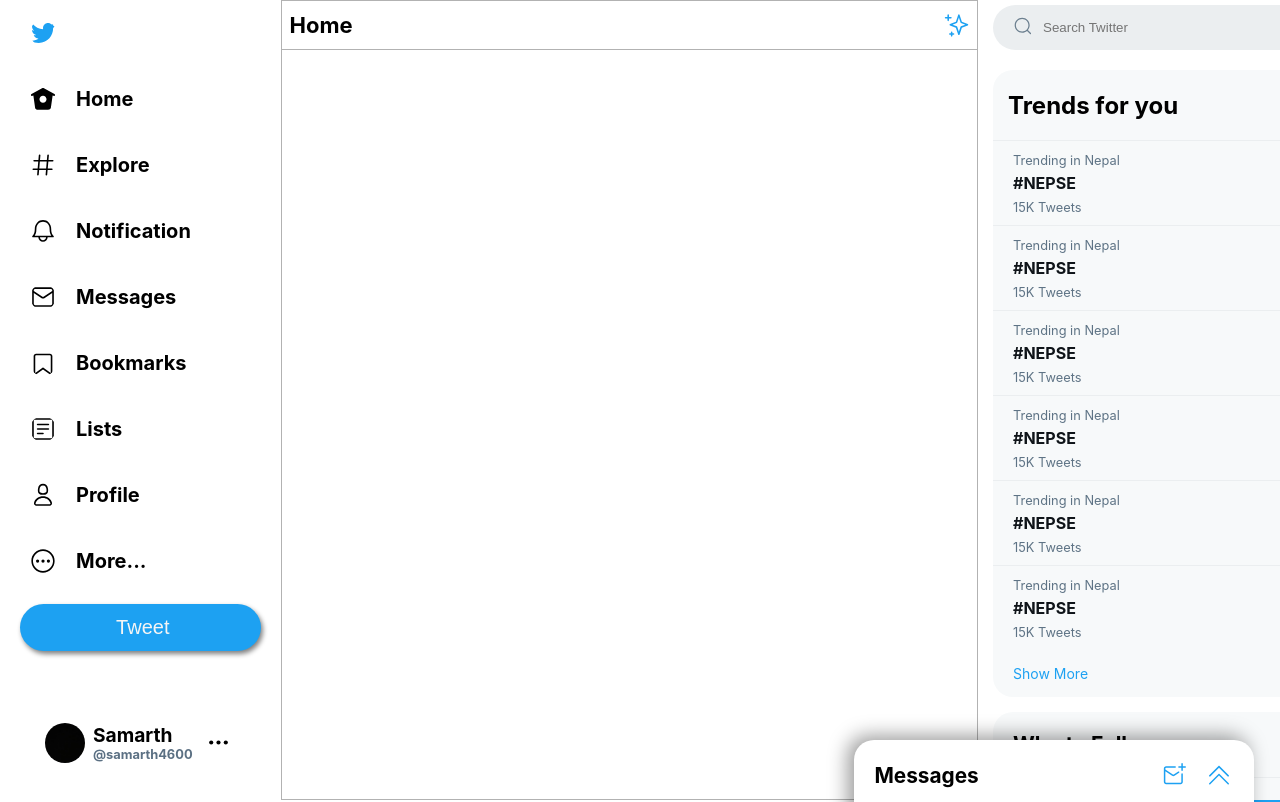
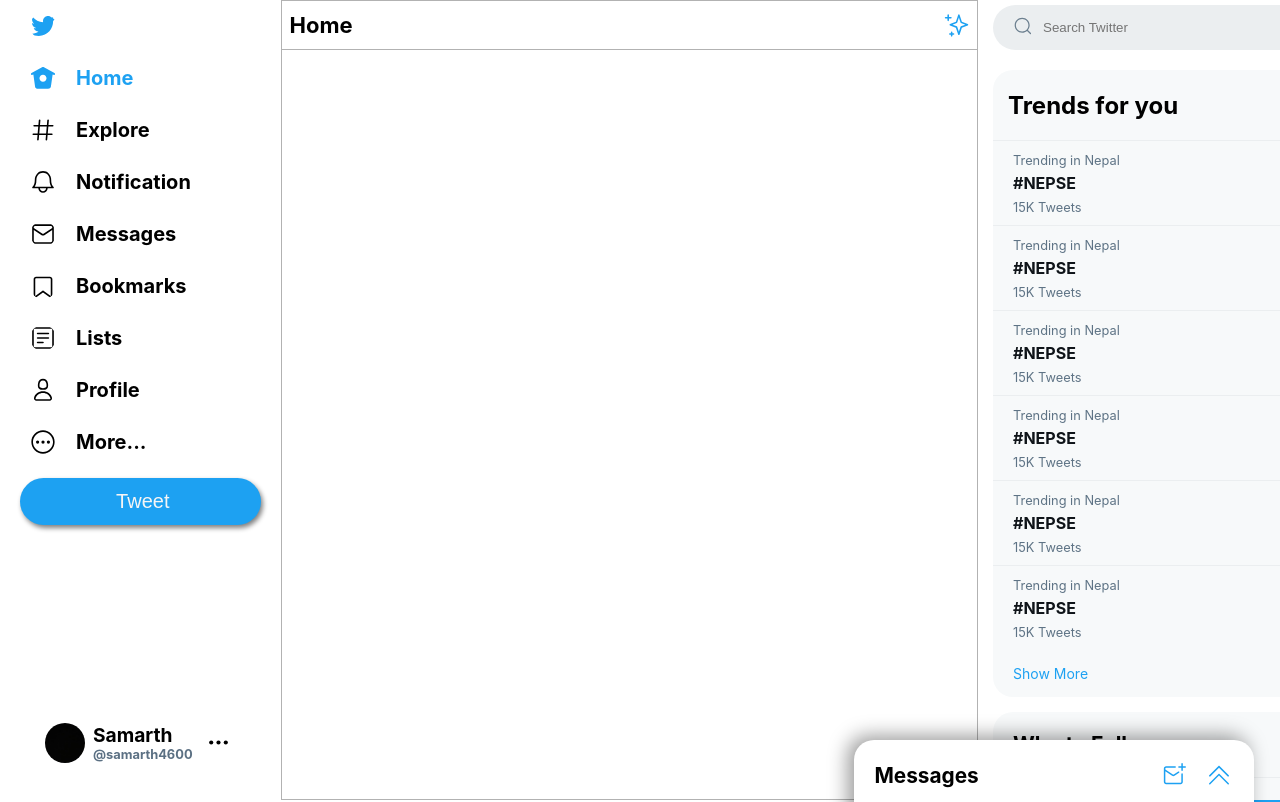
Before and after one commit to abhishekram404/twitter-clone, a React (Create React App) app: page / in a window 1280 px wide. Shown: the top 802 px of the page. Built offline with nearby package versions, Linux system fonts and the light colour scheme.

Commit message:
Some minor Improvement

```diff
--- a/src/components/Left.jsx
+++ b/src/components/Left.jsx
@@ -16,7 +16,7 @@
             </svg>
           </a>
 
-          <a href="#/home">
+          <a className='active' href="#/home">
             <svg viewBox="0 0 24 24" aria-hidden="true">
               <g>
                 <path d="M22.58 7.35L12.475 1.897c-.297-.16-.654-.16-.95 0L1.425 7.35c-.486.264-.667.87-.405 1.356.18.335.525.525.88.525.16 0 .324-.038.475-.12l.734-.396 1.59 11.25c.216 1.214 1.31 2.062 2.66 2.062h9.282c1.35 0 2.444-.848 2.662-2.088l1.588-11.225.737.398c.485.263 1.092.082 1.354-.404.263-.486.08-1.093-.404-1.355zM12 15.435c-1.795 0-3.25-1.455-3.25-3.25s1.455-3.25 3.25-3.25 3.25 1.455 3.25 3.25-1.455 3.25-3.25 3.25z"></path>
--- a/src/components/sub-components/Search.jsx
+++ b/src/components/sub-components/Search.jsx
@@ -29,7 +29,7 @@
           <svg
             viewBox="0 0 24 24"
             aria-hidden="true"
-            class="search-icon"
+            className="search-icon"
             ref={searchIcon}
           >
             <g>
--- a/src/styles/App.css
+++ b/src/styles/App.css
@@ -29,6 +29,8 @@
 
 .middle {
   top: 0;
+  position: -webkit-sticky;
+  position: sticky;
   padding: 0;
   border: 0.5px solid rgba(0, 0, 0, 0.3);
   font-size: 1.4rem;
@@ -37,6 +39,9 @@
 }
 
 .middle .middle-top {
+  top: 0;
+  position: -webkit-sticky;
+  position: sticky;
   padding: 0.5rem;
   border-bottom: 0.5px solid rgba(0, 0, 0, 0.3);
   display: -webkit-box;
@@ -91,11 +96,16 @@
           justify-content: flex-start;
 }
 
+.left .nav-component .nav-bar .active {
+  fill: #1da1f2;
+  color: #1da1f2;
+}
+
 .left .nav-component .nav-bar a {
   width: -webkit-fit-content;
   width: -moz-fit-content;
   width: fit-content;
-  padding: 15px 20px;
+  padding: 8px 20px;
   display: -webkit-box;
   display: -ms-flexbox;
   display: flex;
--- a/src/styles/_left.scss
+++ b/src/styles/_left.scss
@@ -13,9 +13,14 @@
       flex-direction: column;
       justify-content: flex-start;
 
+      .active {
+        fill: $primaryColor;
+        color: $primaryColor;
+      }
+
       a {
         width: fit-content;
-        padding: 15px 20px;
+        padding: 8px 20px;
         @include flex-center;
         color: black;
         text-decoration: none;
--- a/src/styles/_middle.scss
+++ b/src/styles/_middle.scss
@@ -4,6 +4,7 @@
 }
 .middle {
   top: 0;
+  position: sticky;
   padding: 0;
   border: 0.5px solid rgba($color: #000000, $alpha: 0.3);
   font-size: 1.4rem;
@@ -11,6 +12,8 @@
   height: 100vh;
 
   .middle-top {
+    top:0;
+    position: sticky;
     padding: 0.5rem;
     border-bottom: 0.5px solid rgba($color: #000000, $alpha: 0.3);
     display: flex;
```
Also changed, not shown: 1 other file (tests, documents, lock files or other folders).
